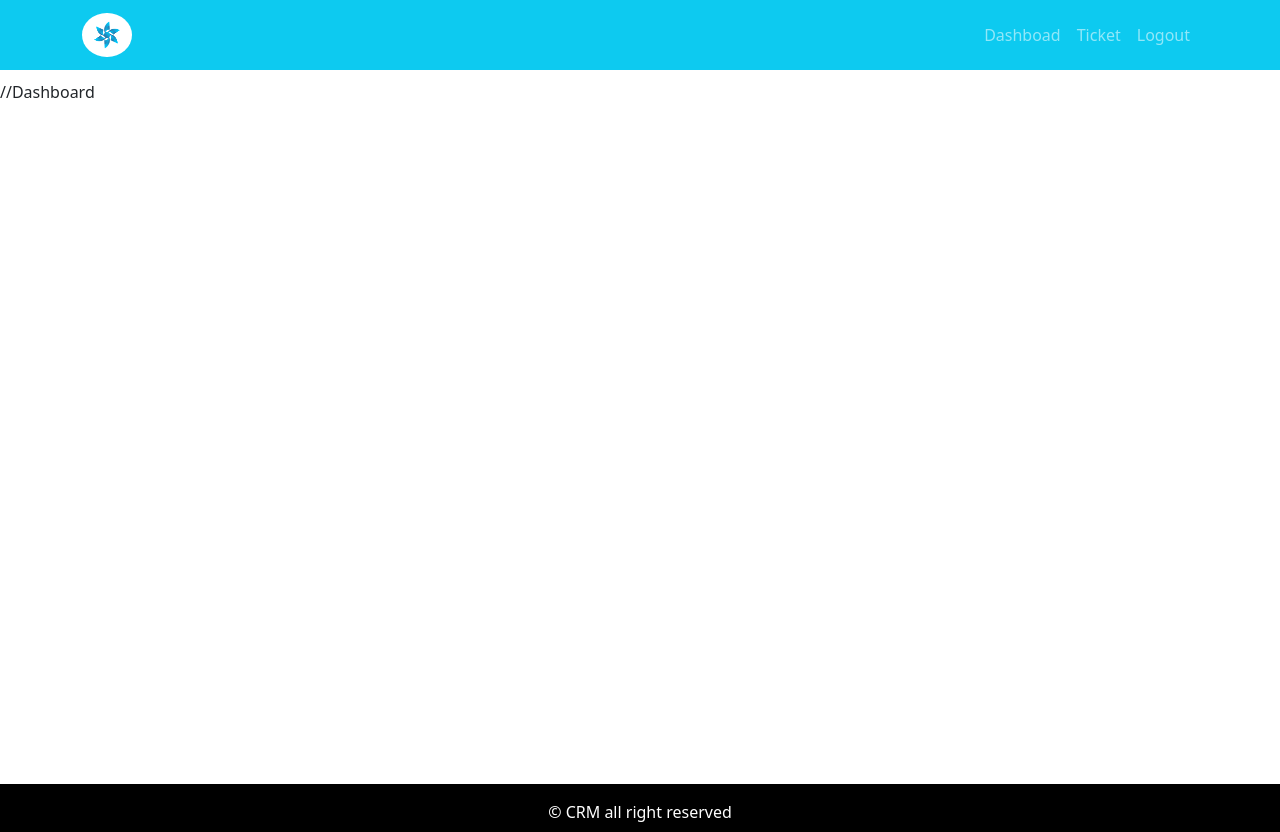
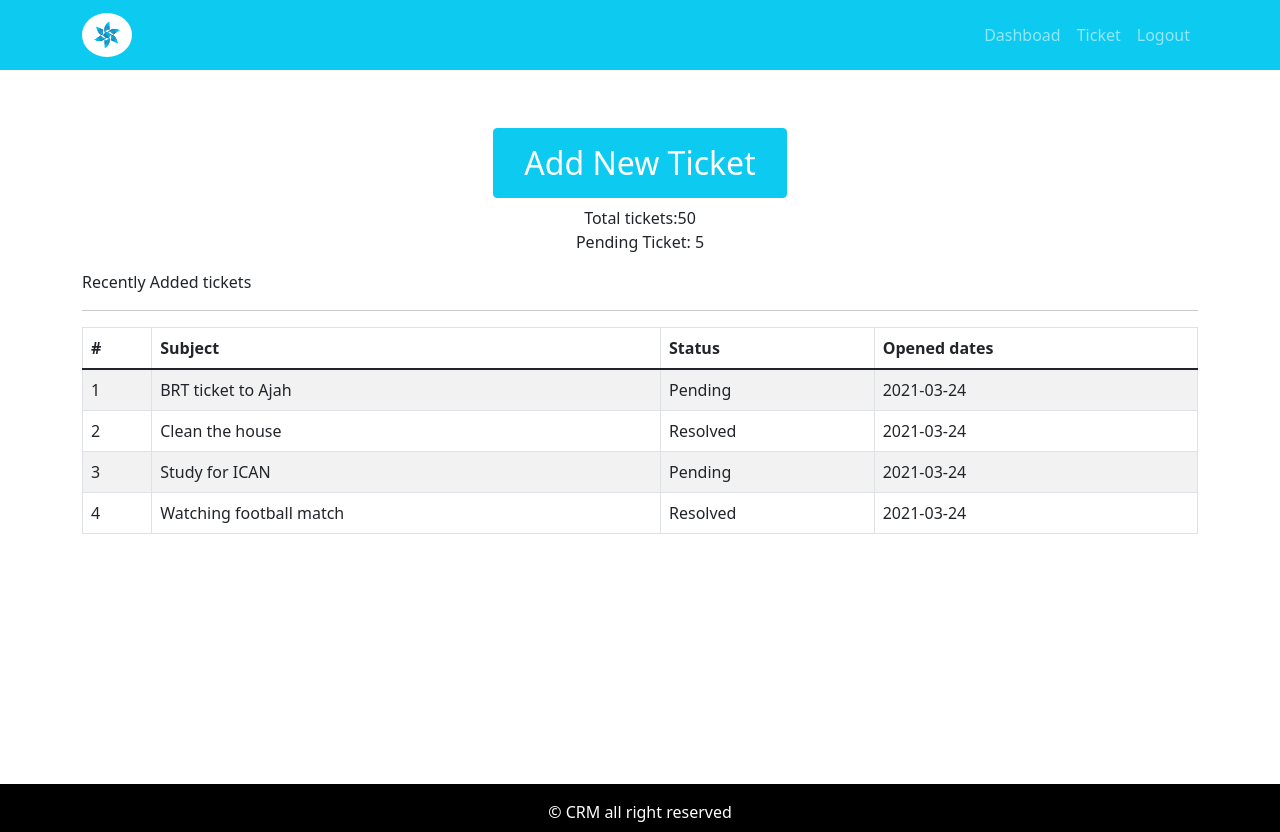
Before and after one commit to iamsuigeneris/ticketed-crm-system, a React (Create React App) app in the folder frontend/: page /dashboard in a window 1280 px wide. Built offline with nearby package versions, Linux system fonts and the light colour scheme.

Commit message:
Dashboad added

```diff
--- a/frontend/src/App.js
+++ b/frontend/src/App.js
@@ -1,6 +1,7 @@
 
 import './App.css';
 import DefaultLayout from './layout/DefaultLayout';
+import Dashboard from './page/dashboard/Dashboard';
 import { Entry } from './page/entry/Entry.page';
 
 function App() {
@@ -8,7 +9,7 @@
     <div className="App">
       {/* <Entry /> */}
       <DefaultLayout>
-        //Dashboard
+        <Dashboard />
       </DefaultLayout >
     </div>
   );
--- /dev/null
+++ b/frontend/src/assets/data/dummy-ticket.json
@@ -0,0 +1,25 @@
+[
+  {
+    "id": 1,
+    "subject": "BRT ticket to Ajah",
+    "status": "Pending",
+    "addedAt": "2021-03-24"
+  },
+  {
+    "id": 2,
+    "subject": "Clean the house",
+    "status": "Resolved",
+    "addedAt": "2021-03-24"
+  },
+    {
+        "id":3,
+        "subject":"Study for ICAN",
+        "status":"Pending",
+        "addedAt":"2021-03-24"
+    },    {
+        "id":4,
+        "subject":"Watching football match",
+        "status":"Resolved",
+        "addedAt":"2021-03-24"
+    }
+]
--- /dev/null
+++ b/frontend/src/components/ticket-table/TicketTable.js
@@ -0,0 +1,32 @@
+import React from 'react'
+import { Table } from 'react-bootstrap'
+const TicketTable = ({tickets}) => {
+    return (
+        <Table striped bordered hover>
+            <thead>
+                <tr>
+                    <th>#</th>
+                    <th>Subject</th>
+                    <th>Status</th>
+                    <th>Opened dates</th>
+                </tr>
+            </thead>
+            <tbody>
+                {tickets.length ? (
+                    tickets.map((row) =>
+                        (<tr key={row.id}>
+                            <td>{row.id}</td>
+                            <td>{row.subject}</td>
+                            <td>{row.status }</td>
+                            <td>{row.addedAt}</td>
+                        </tr>))
+                    ) : (
+                        <tr>
+                            <td colSpan="4" className="text-center">No ticket to show</td>
+                        </tr>
+                )}
+            </tbody>
+        </Table>
+    )
+}
+export default TicketTable
--- /dev/null
+++ b/frontend/src/page/dashboard/Dashboard.js
@@ -0,0 +1,35 @@
+import React from 'react'
+import {Container,Row,Col,Button} from 'react-bootstrap'
+import TicketTable from '../../components/ticket-table/TicketTable'
+import tickets from '../../assets/data/dummy-ticket.json'
+
+const Dashboard = () => {
+    return (
+        <Container>
+            <Row>
+                <Col className="text-center mt-5 mb-2">
+                    <Button variant="info" style={{fontSize:"2rem",padding:"10px 30px", color:"white"}}>Add New Ticket</Button>
+                </Col>
+            </Row>
+            <Row>
+                <Col className="text-center mb-2">
+                    <div>Total tickets:50</div>
+                    <div>Pending Ticket: 5</div>
+                </Col>
+            </Row>
+            <Row>
+                <Col className="mt-2">
+                    Recently Added tickets
+                </Col>
+            </Row>
+            <hr />
+            <Row>
+                <Col className="recent-ticket">
+                    <TicketTable tickets={tickets} />
+                </Col>
+            </Row>
+        </Container>
+    )
+}
+
+export default Dashboard
```
